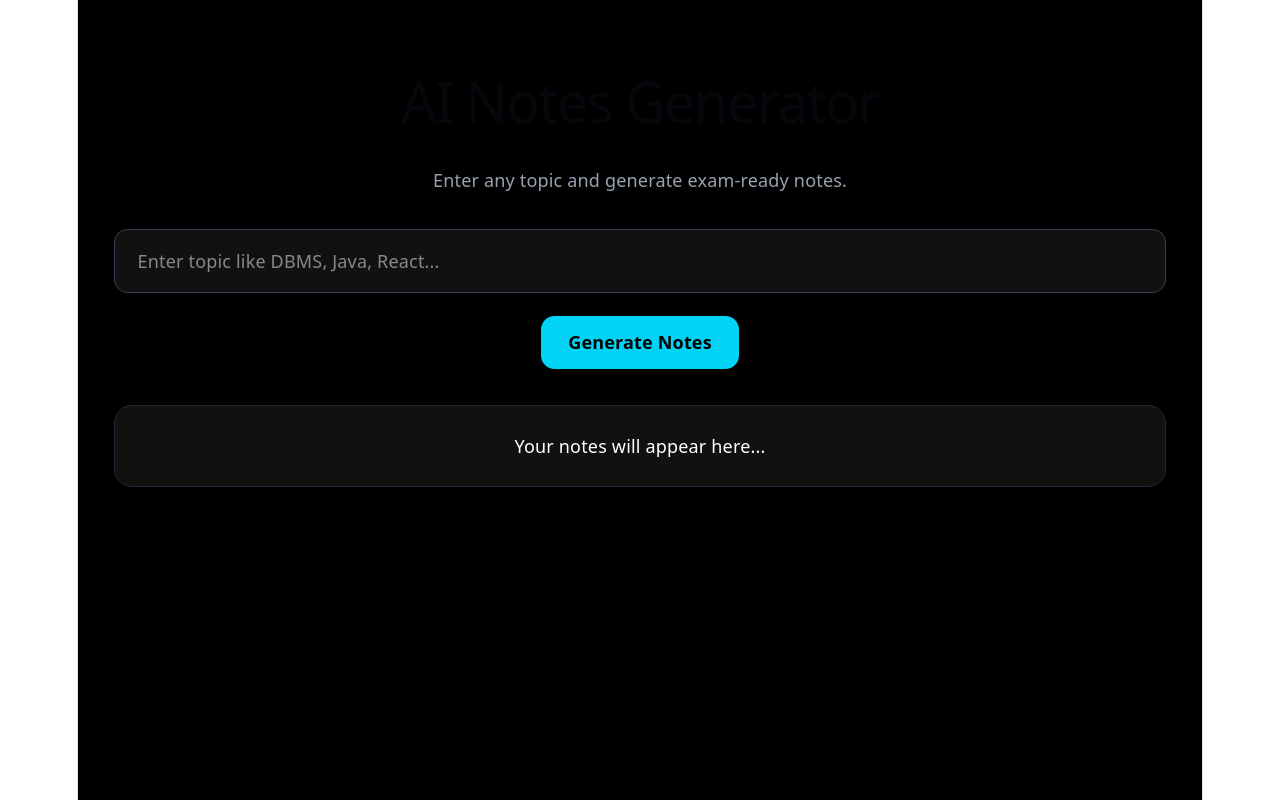
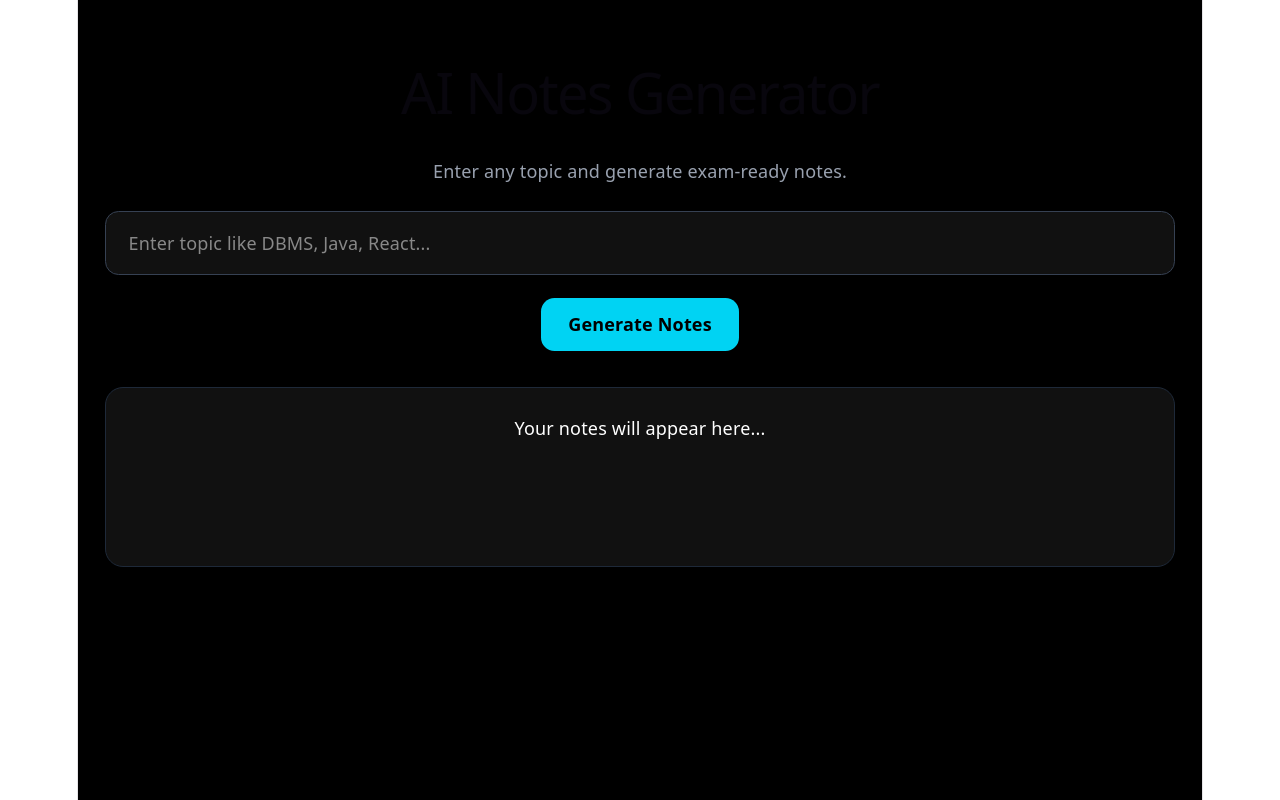
Before and after one commit to harshpandey9198/studentos-ai-platform, a React app in the folder frontend/: page /notes-generator in a window 1280 px wide. Built offline with nearby package versions, Linux system fonts and the light colour scheme; the HTML template or start-up script is replaced by a standard one.

Commit message:
Fixed notes generator frontend

```diff
--- a/frontend/src/pages/NotesGenerator.jsx
+++ b/frontend/src/pages/NotesGenerator.jsx
@@ -4,22 +4,41 @@ import axios from "axios";
 function NotesGenerator() {
   const [topic, setTopic] = useState("");
   const [notes, setNotes] = useState("");
+  const [loading, setLoading] = useState(false);
 
   const generateNotes = async () => {
+    if (!topic.trim()) {
+      alert("Please enter a topic");
+      return;
+    }
+
+    setLoading(true);
+    setNotes("");
+
     try {
       const res = await axios.post(
         "https://studentos-ai-platform-1.onrender.com/api/notes/generate",
-        { topic }
+        {
+          topic: topic,
+        },
+        {
+          headers: {
+            "Content-Type": "application/json",
+          },
+        }
       );
 
       setNotes(res.data);
     } catch (error) {
-      setNotes("Error generating notes");
+      console.error("Notes API Error:", error);
+      setNotes("Error generating notes. Please check backend deployment.");
+    } finally {
+      setLoading(false);
     }
   };
 
   return (
-    <div className="min-h-screen bg-black text-white p-8">
+    <div className="min-h-screen bg-black text-white p-6">
       <h1 className="text-3xl font-bold text-cyan-400">
         AI Notes Generator
       </h1>
@@ -28,7 +47,7 @@ function NotesGenerator() {
         Enter any topic and generate exam-ready notes.
       </p>
 
-      <div className="mt-8">
+      <div className="mt-6">
         <input
           type="text"
           placeholder="Enter topic like DBMS, Java, React..."
@@ -39,13 +58,14 @@ function NotesGenerator() {
 
         <button
           onClick={generateNotes}
-          className="mt-5 bg-cyan-400 text-black px-6 py-3 rounded-xl font-semibold"
+          disabled={loading}
+          className="mt-5 bg-cyan-400 text-black px-6 py-3 rounded-xl font-semibold disabled:opacity-50"
         >
-          Generate Notes
+          {loading ? "Generating..." : "Generate Notes"}
         </button>
       </div>
 
-      <div className="mt-8 bg-[#111] border border-gray-800 rounded-2xl p-6 whitespace-pre-line">
+      <div className="mt-8 bg-[#111] border border-gray-800 rounded-2xl p-6 whitespace-pre-line min-h-[180px]">
         {notes || "Your notes will appear here..."}
       </div>
     </div>
```
